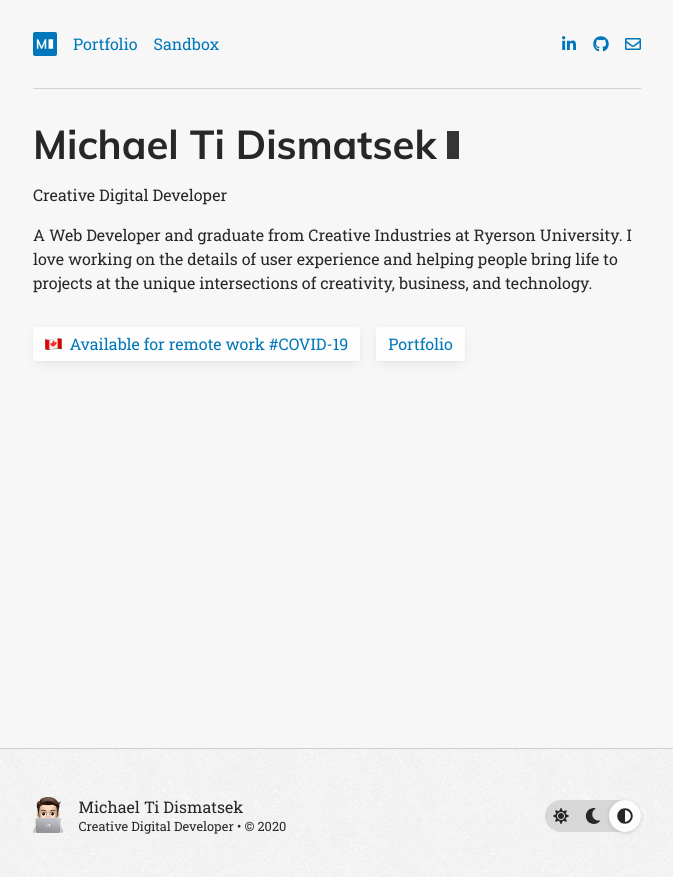
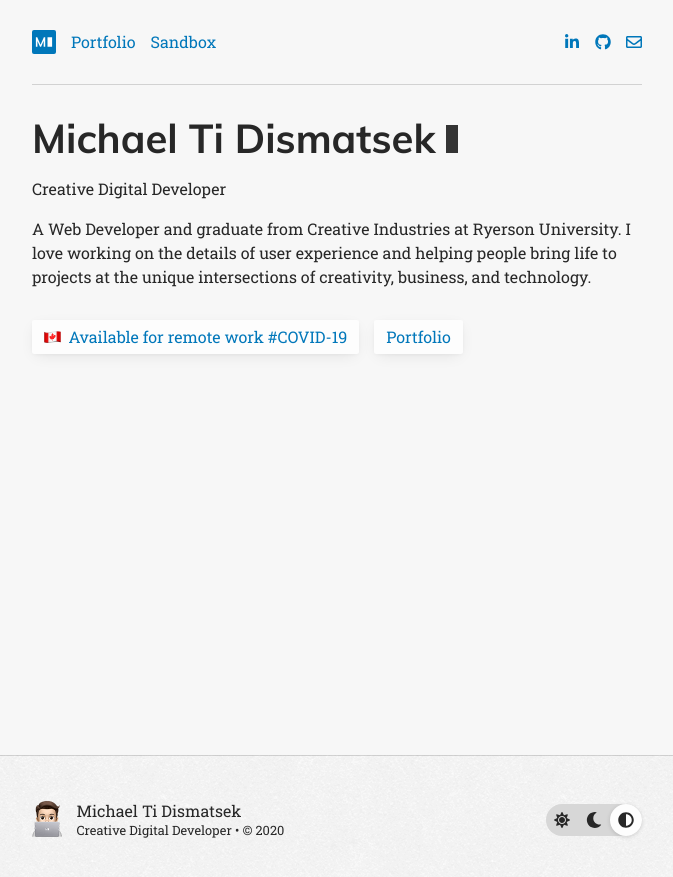
Before and after one commit to michaelti/michaelti.ca, a Jekyll site: the page built from src/home.html, in a window 1280 px wide. Shown: the top 877 px of the page, without its empty margins (303-976 px from the left). Built offline with Jekyll 4.4.1, drawn with Linux system fonts in a browser that asks for light colours.

Commit message:
Adjust layout spacing to 15px equivalent

```diff
--- a/src/_sass/_global-variables.scss
+++ b/src/_sass/_global-variables.scss
@@ -1,5 +1,5 @@
 // Layout
-$layout-spacing: 1rem; // Usually 16px
+$layout-spacing: 0.9375rem; // 15px @ typical 16px base font size
 $container-width: 40rem; // 640px
 $breakpoint-large: 30rem; // 480px
 
```
